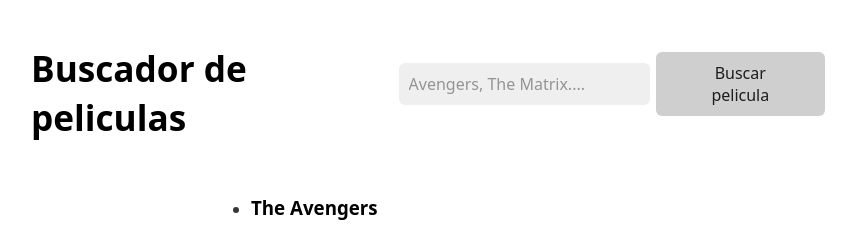
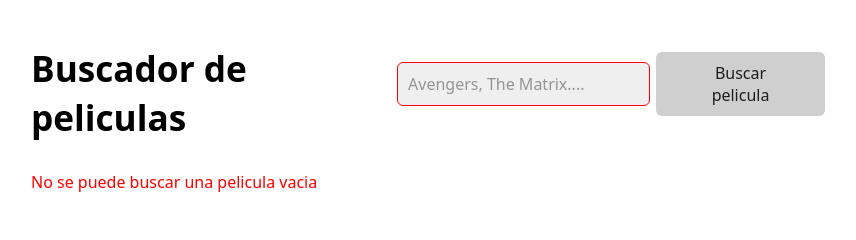
Before and after one commit to ignacio11aliste/react-buscador-peliculas, a React (Vite) app: page / in a window 1280 px wide. Shown: the top 240 px of the page, without its empty margins (209-1065 px from the left). Built offline with nearby package versions, Linux system fonts and the light colour scheme.

Commit message:
Creacion customhook useSearch

```diff
--- a/src/App.jsx
+++ b/src/App.jsx
@@ -1,17 +1,62 @@
 import './App.css'
 import { useMovies } from './hooks/useMovies'
 import { Movies } from './components/Movies'
+import { useState, useEffect } from 'react'
+
+function useSearch() {
+  const [search, updateSearch] = useState('')
+  const [query, setQuery] = useState('')
+  const [error, setError] = useState(null)
+
+  useEffect(() => {
+    if (query === '') {
+      setError('No se puede buscar una pelicula vacia ')
+      return
+    }
+    if (query.match(/^\d+$/)) {
+      setError('No se puede buscar una pelicula con un numero')
+      return
+    }
+    if (query.length < 3) {
+      setError('La busqueda debe tener al menos 3 caracteres')
+      return
+    }
+    setError(null)
+  }, [query])
+  return { search, updateSearch, error }
+}
 
 function App() {
   const { movies } = useMovies()
+  const { error, search, updateSearch } = useSearch()
+
+  const handleSubmit = e => {
+    e.preventDefaul()
+    console.log({ search })
+  }
+
+  const handleChange = e => {
+    updateSearch(e.target.value)
+  }
+
   return (
     <div className='page'>
       <header>
-        <form className='form'>
+        <form className='form' onSubmit={handleSubmit}>
           <h1>Buscador de peliculas</h1>
-          <input placeholder='Avengers, The Matrix....' />
+          <input
+            style={{
+              border: '1px solid transparent',
+              borderColor: error ? 'red' : 'transparent',
+            }}
+            onChange={handleChange}
+            value={search}
+            name='query'
+            placeholder='Avengers, The Matrix....'
+          />
           <button type='submit'>Buscar pelicula</button>
         </form>
+        {error && <p style={{ color: 'red' }}>{error}</p>}
       </header>
 
       <main>
```
